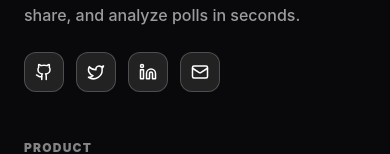
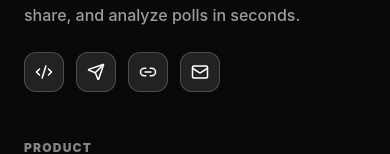
Before and after one commit to h-anand21/hackathon, a React (Vite) app in the folder PollSphere/frontend/: page / in a window 390 px wide. Shown: the part 9498-9652 px from the top of the page. Built offline with nearby package versions, Linux system fonts and the light colour scheme; no server answers.

Commit message:
feat: add responsive Footer component with branding and navigation links

```diff
--- a/PollSphere/frontend/src/components/layout/Footer.tsx
+++ b/PollSphere/frontend/src/components/layout/Footer.tsx
@@ -1,6 +1,6 @@
 import React from 'react';
 import { Link } from '@tanstack/react-router';
-import { BarChart3, Github, Twitter, Linkedin, Mail, Zap } from 'lucide-react';
+import { BarChart3, Code2, Send, Link2, Mail, Zap } from 'lucide-react';
 
 export const Footer: React.FC = () => {
   return (
@@ -20,13 +20,13 @@ export const Footer: React.FC = () => {
             </p>
             <div className="flex items-center gap-3">
               <a href="https://github.com/h-anand21/hackathon" target="_blank" rel="noreferrer" className="p-2.5 bg-background/10 hover:bg-background/20 rounded-xl border border-background/20 transition-all hover:scale-110">
-                <Github size={18} className="text-background" />
+                <Code2 size={18} className="text-background" />
               </a>
               <a href="#" className="p-2.5 bg-background/10 hover:bg-background/20 rounded-xl border border-background/20 transition-all hover:scale-110">
-                <Twitter size={18} className="text-background" />
+                <Send size={18} className="text-background" />
               </a>
               <a href="#" className="p-2.5 bg-background/10 hover:bg-background/20 rounded-xl border border-background/20 transition-all hover:scale-110">
-                <Linkedin size={18} className="text-background" />
+                <Link2 size={18} className="text-background" />
               </a>
               <a href="mailto:hello@pollsphere.app" className="p-2.5 bg-background/10 hover:bg-background/20 rounded-xl border border-background/20 transition-all hover:scale-110">
                 <Mail size={18} className="text-background" />
```
